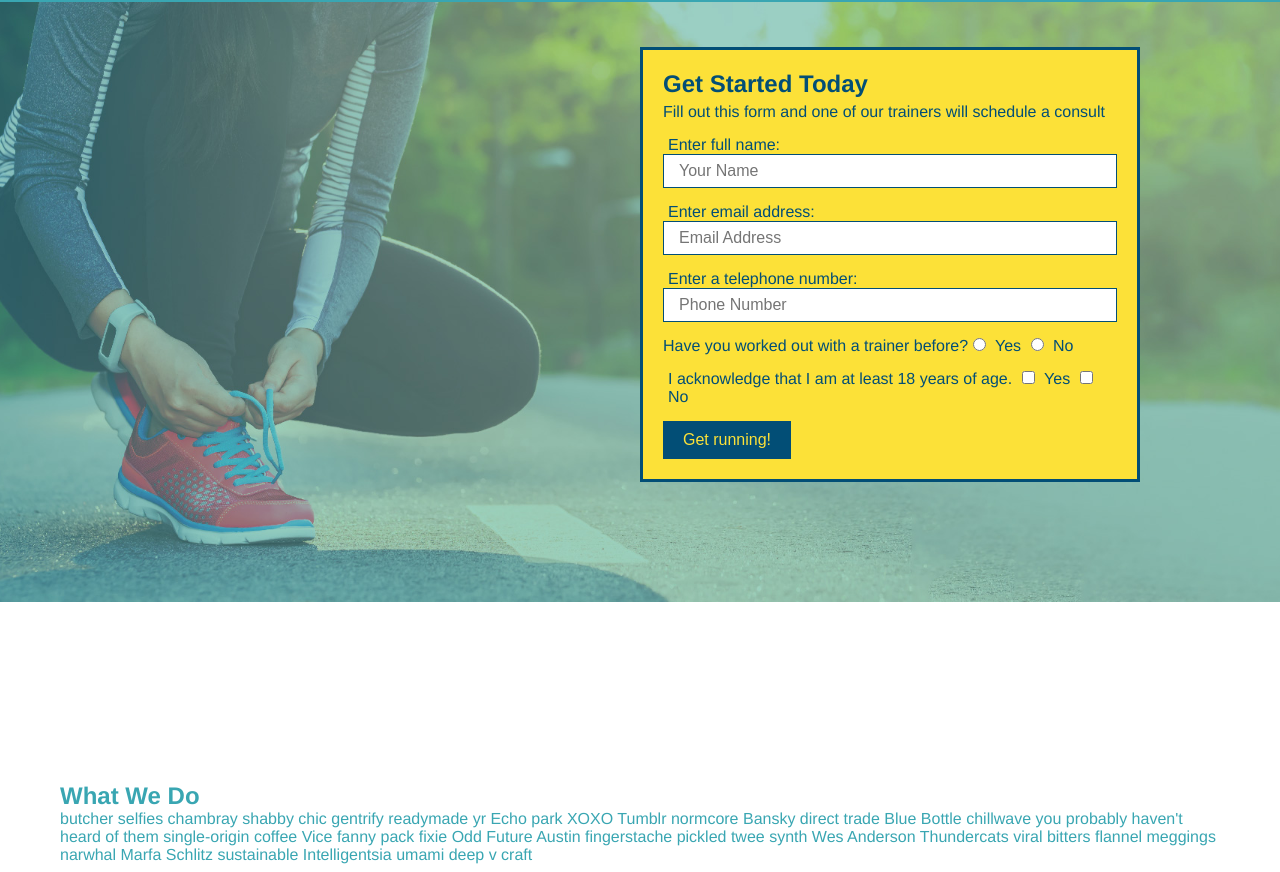
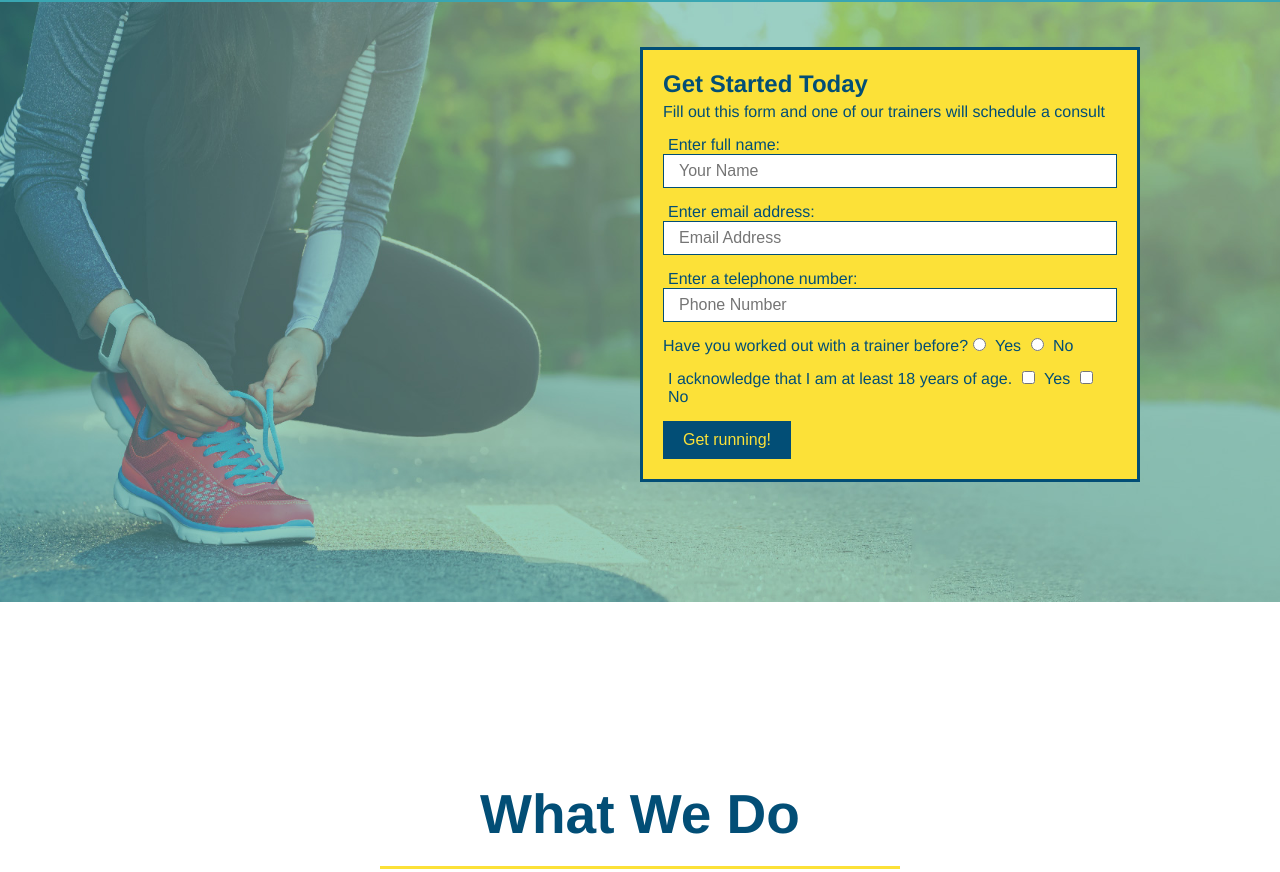
Before and after one commit to JayTheDon1/Run-buddy1, a plain HTML site: page index.html in a window 1280 px wide. Shown: the part 80-952 px from the top of the page. Drawn offline with Linux system fonts and the light colour scheme.

Commit message:
style what we do section

```diff
--- a/assets/css/style.css
+++ b/assets/css/style.css
@@ -121,3 +121,25 @@ section {
     position: relative;
 }
 /* Hero Style End */
+
+.intro {
+    text-align: center;
+}
+
+.intro h2 {
+    font-size: 55px;
+    color: #024e76;
+    margin-bottom: 35px;
+    padding: 0 100px 20px 100px;
+    border-bottom: 3px solid;
+    border-color: #fce138;
+    display: inline-block
+}
+
+.intro p {
+    line-height: 1.7;
+    color: #39a6b2;
+    width: 80%;
+    font-size: 20px;
+    margin: 0 auto;
+}
--- a/index.html
+++ b/index.html
@@ -73,7 +73,7 @@
         </section>
 
         <!--"what we do" section-->
-        <section id="what-we-do">
+        <section id="what-we-do" class="intro">
             <h2> What We Do</h2>
             <p>
                 butcher selfies chambray shabby chic gentrify readymade yr Echo park XOXO Tumblr normcore Bansky direct trade Blue Bottle chillwave you probably haven't heard of them single-origin coffee Vice fanny pack fixie Odd Future Austin fingerstache pickled twee synth Wes Anderson Thundercats viral bitters flannel meggings narwhal Marfa Schlitz sustainable Intelligentsia umami deep v craft
@@ -91,16 +91,19 @@
             </div>
 
             <div>
+                <img src="./assets/images/step-2 2.svg" alt="" />
                 <h3>Step 2: Consult with One of Our Trainers.</h3>
                 <p>Are you here to build muscle, lose weight, or just feel good?</p>
             </div>
 
             <div>
+                <img src="./assets/images/step-3 2.svg" alt="" />
                 <h3>Step 3: Get Running.</h3>
                 <p>Hit the ground running (literally) once your trainer lays out your plan. </p>
             </div>
 
             <div>
+                <img src="./assets/images/step-4 2.svg" alt="" />
                 <h3>Step 4: See Results.</h3>
                 <p>Bi-weekly checkins with your trainer will keep you focused</p>
             </div>
```
